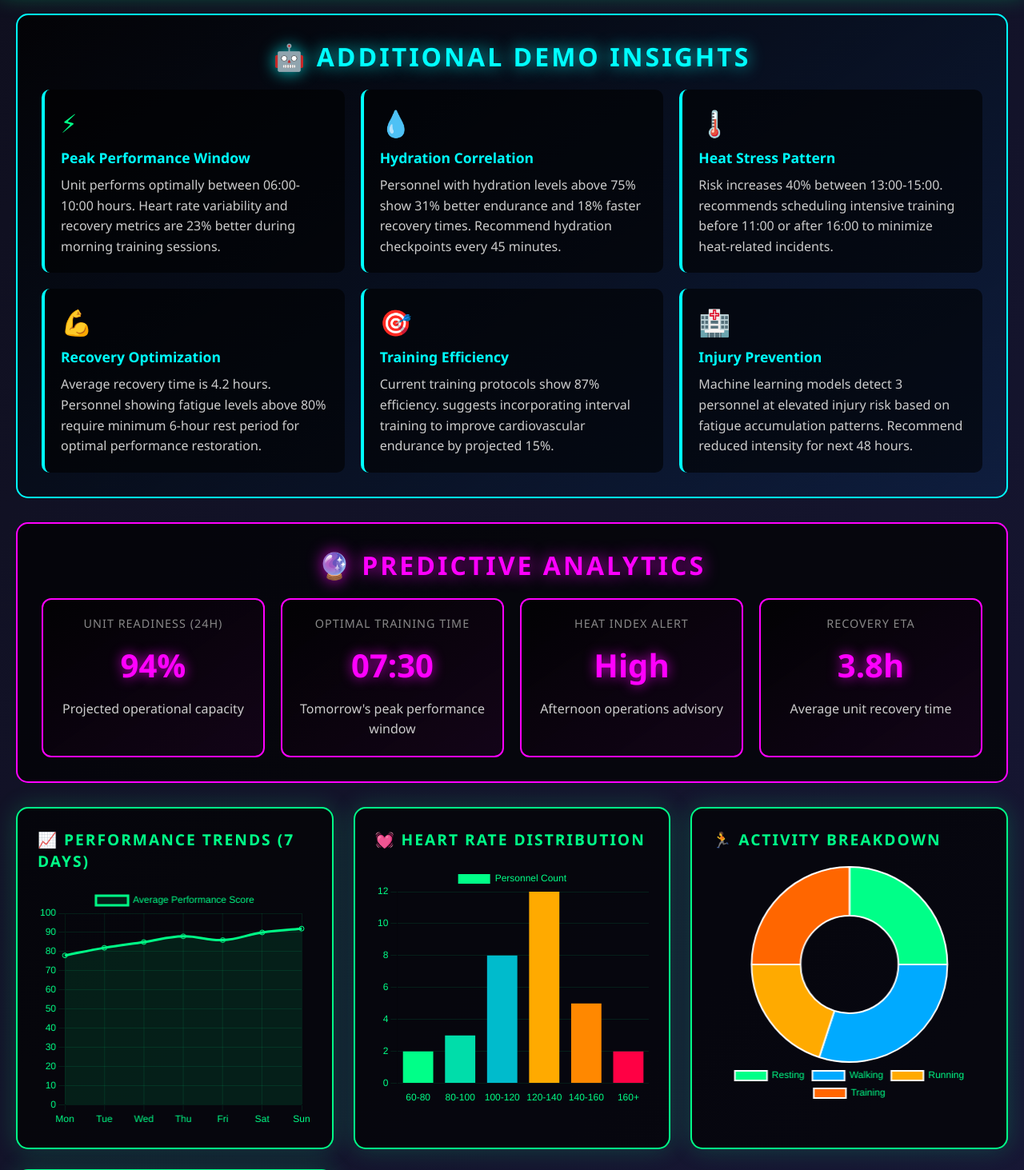
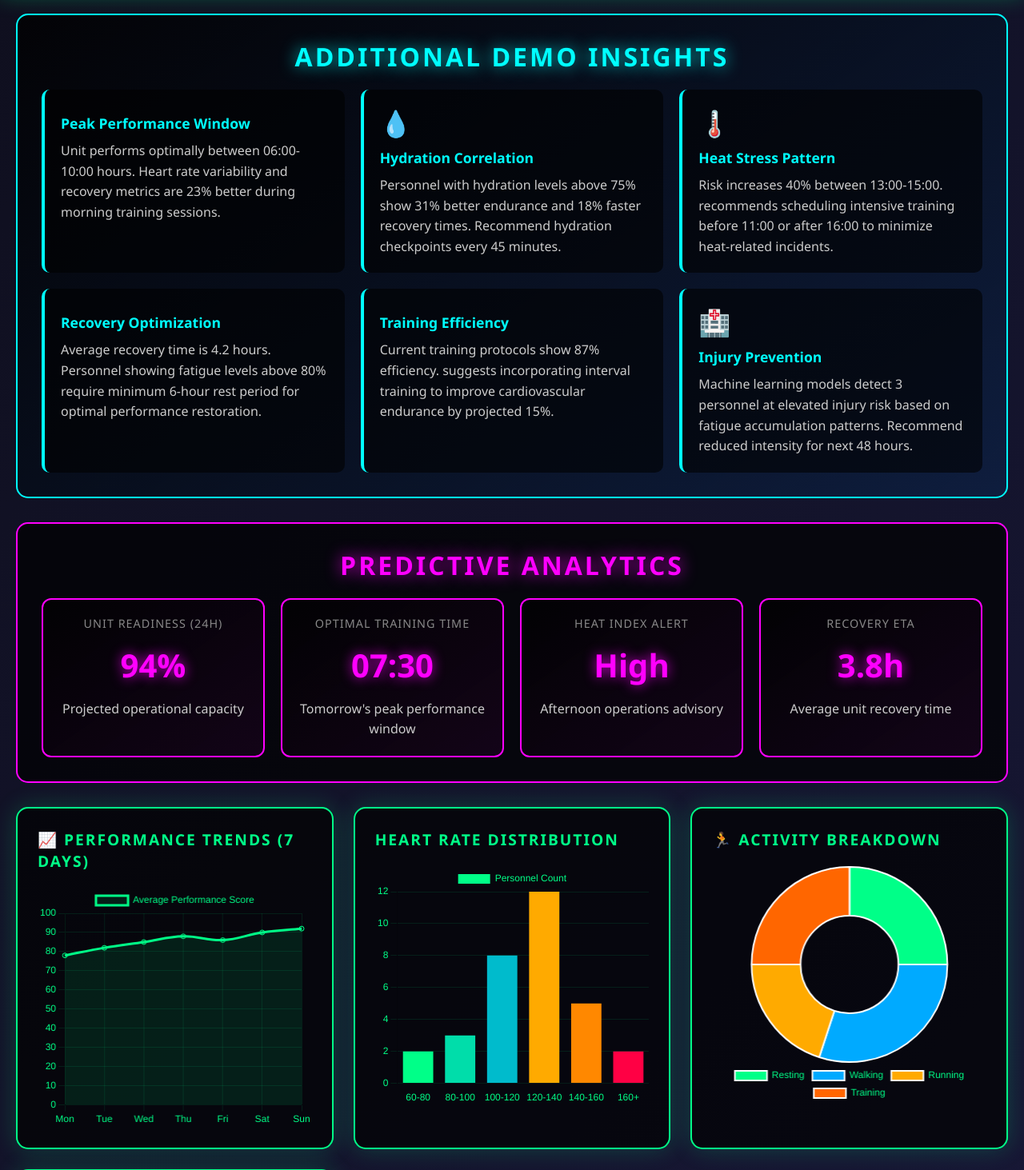
Before and after one commit to Jovoney5/oZo-Zi-Track, a Flask app: page /analytics in a window 1280 px wide. Shown: the part 99-1562 px from the top of the page at 80% size. Run offline with Flask 3, Linux system fonts and the light colour scheme; a user stored in the database is signed in.

Commit message:
Update analytics page - clean up UI elements

```diff
--- a/templates/analytics.html
+++ b/templates/analytics.html
@@ -298,10 +298,10 @@
 
     <div class="container">
         <div class="insights-section">
-            <h2>🤖 Additional demo Insights</h2>
+            <h2>Additional demo Insights</h2>
             <div class="insights-grid">
                 <div class="insight-card">
-                    <div class="insight-icon">⚡</div>
+                    <div class="insight-icon"></div>
                     <div class="insight-title">Peak Performance Window</div>
                     <div class="insight-text">
                         Unit performs optimally between 06:00-10:00 hours. Heart rate variability and recovery metrics are 23% better during morning training sessions.
@@ -325,7 +325,7 @@
                 </div>
 
                 <div class="insight-card">
-                    <div class="insight-icon">💪</div>
+                    <div class="insight-icon"></div>
                     <div class="insight-title">Recovery Optimization</div>
                     <div class="insight-text">
                         Average recovery time is 4.2 hours. Personnel showing fatigue levels above 80% require minimum 6-hour rest period for optimal performance restoration.
@@ -333,7 +333,7 @@
                 </div>
 
                 <div class="insight-card">
-                    <div class="insight-icon">🎯</div>
+                    <div class="insight-icon"></div>
                     <div class="insight-title">Training Efficiency</div>
                     <div class="insight-text">
                         Current training protocols show 87% efficiency. suggests incorporating interval training to improve cardiovascular endurance by projected 15%.
@@ -351,7 +351,7 @@
         </div>
 
         <div class="prediction-panel">
-            <h2>🔮 Predictive Analytics</h2>
+            <h2> Predictive Analytics</h2>
             <div class="prediction-grid">
                 <div class="prediction-card">
                     <div class="prediction-label">Unit Readiness (24h)</div>
@@ -388,7 +388,7 @@
             </div>
 
             <div class="analytics-card">
-                <h3>💓 Heart Rate Distribution</h3>
+                <h3> Heart Rate Distribution</h3>
                 <div class="chart-container">
                     <canvas id="hr-distribution-chart"></canvas>
                 </div>
@@ -580,7 +580,7 @@
 
         // Export Functions
         function exportPDF() {
-            alert('📄 Generating comprehensive PDF report...\n\nReport will include:\n• Unit performance metrics\n• Individual soldier data\n• AI insights and recommendations\n• Predictive analytics\n\nDownload will begin shortly.');
+            alert('📄 Generating comprehensive PDF report...\n\nReport will include:\n• Unit performance metrics\n• Individual soldier data\n• insights and recommendations\n• Predictive analytics\n\nDownload will begin shortly.');
         }
 
         function exportCSV() {
```
